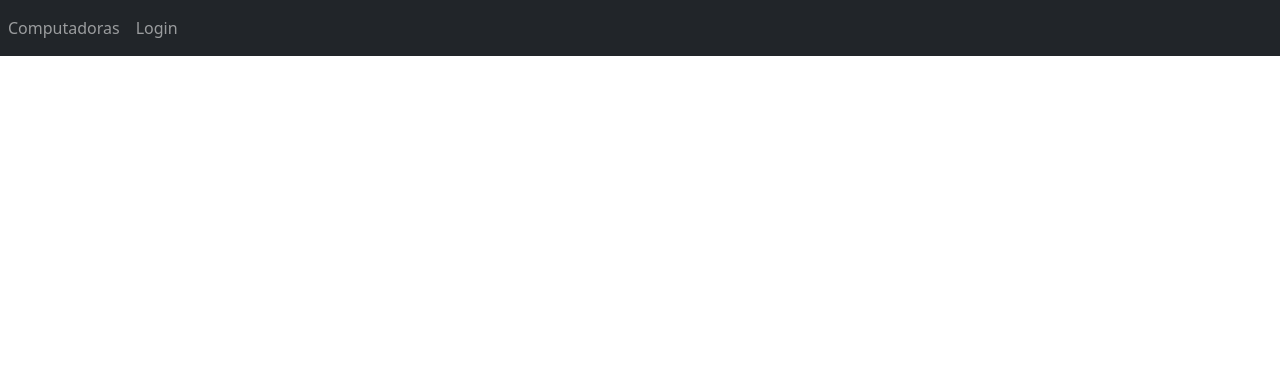
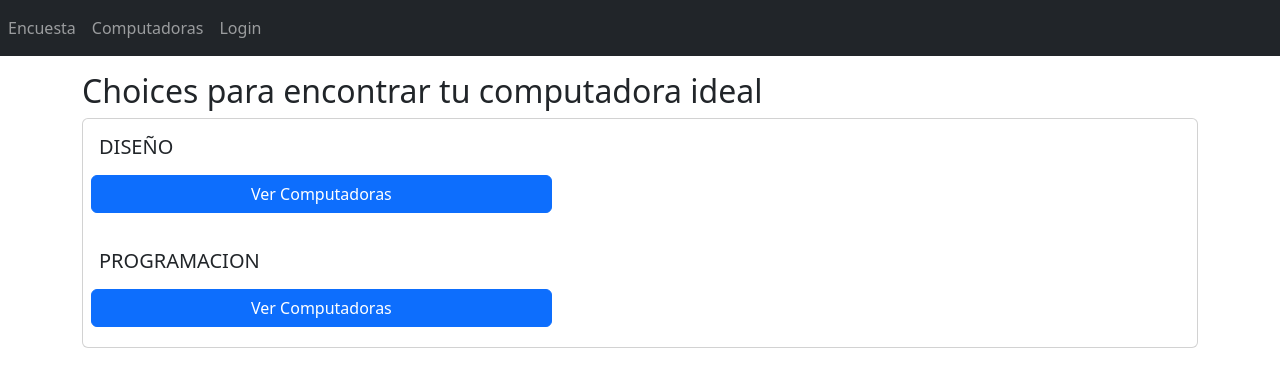
Before and after one commit to Gavilan99/asesoramiento_PC, a React (Create React App) app in the folder frontend/: page /encuesta in a window 1280 px wide. Shown: the top 386 px of the page. Built offline with nearby package versions, Linux system fonts and the light colour scheme.

Commit message:
frontend avance secciones
encuesta demo agregada, busqueda por otros campos agregados solo en text box

```diff
--- a/frontend/src/App.js
+++ b/frontend/src/App.js
@@ -7,7 +7,7 @@ import AgregarComentario from "./componentes/agregarComentario";
 import Computadora from "./componentes/computadoras";
 import ComputadorasList from "./componentes/computadoras-list";
 import Login from "./componentes/login";
-
+import Encuesta from "./componentes/encuesta";
 
 function App() {
 
@@ -34,6 +34,15 @@ function App() {
 
 
     <div className="navbar-nav mr-auto">
+
+
+    <li className="nav-item">
+        <Link to={"/encuesta"} className="nav-link">
+          Encuesta
+        </Link>
+
+      </li>
+
 
       <li className="nav-item">
         <Link to={"/computadoras"} className="nav-link">
@@ -83,6 +92,14 @@ function App() {
           <Login {...props} login={login} />
         )}
       />
+        <Route
+        path="/encuesta"
+        render={(props) => (
+          <Encuesta {...props} user={user} />
+        )}
+      />
+
+
     </Switch>
   </div>
 </div>
--- a/frontend/src/componentes/computadoras-list.js
+++ b/frontend/src/componentes/computadoras-list.js
@@ -7,7 +7,7 @@ const ComputadorasList = props => {
     const [buscarNombre, setBuscarNombre ] = useState("");
     const [buscarMarca, setBuscarMarca ] = useState("");
     const [buscarRAM, setBuscarRAM ] = useState("");
-
+    const [buscarDisco, setBuscarDisco ] = useState("");
 
 
 
@@ -123,6 +123,67 @@ const ComputadorasList = props => {
         </div>
 
 
+
+        <div className="input-group col-lg-4">
+          <input
+            type="text"
+            className="form-control"
+            placeholder="Buscar por Tipo de Disco"
+            value={buscarMarca}
+            onChange={onChangeSearchMarca}
+          />
+          <div className="input-group-append">
+            <button
+              className="btn btn-outline-secondary"
+              type="button"
+              onClick={findByBrand}
+            >
+              Buscar
+            </button>
+          </div>
+        </div>
+
+
+
+        <div className="input-group col-lg-4">
+          <input
+            type="text"
+            className="form-control"
+            placeholder="Buscar por tamaño del disco"
+            value={buscarMarca}
+            onChange={onChangeSearchMarca}
+          />
+          <div className="input-group-append">
+            <button
+              className="btn btn-outline-secondary"
+              type="button"
+              onClick={findByBrand}
+            >
+              Buscar
+            </button>
+          </div>
+        </div>
+
+        <div className="input-group col-lg-4">
+          <input
+            type="text"
+            className="form-control"
+            placeholder="Buscar por Sistema Operativo"
+            value={buscarMarca}
+            onChange={onChangeSearchMarca}
+          />
+          <div className="input-group-append">
+            <button
+              className="btn btn-outline-secondary"
+              type="button"
+              onClick={findByBrand}
+            >
+              Buscar
+            </button>
+          </div>
+        </div>
+
+
        </div>
 
 
@@ -156,7 +217,7 @@ const ComputadorasList = props => {
                     <a target="_blank" href={"https://www.google.com/maps/place/" + address} className="btn btn-primary col-lg-5 mx-1 mb-1">
                       Ver Mapa</a>
 
-                      <a target="_blank" href={computadora.url} className="btn btn-primary col-lg-5 mx-1 mb-1">
+                    <a target="_blank" href={computadora.url} className="btn btn-primary col-lg-5 mx-1 mb-1">
                       Ver Tienda</a>
                     </div>
 
--- /dev/null
+++ b/frontend/src/componentes/encuesta.js
@@ -0,0 +1,45 @@
+import React, { useState } from "react";
+
+
+const Encuesta = props => {
+
+
+
+    return (
+      <div className="App-sayname">
+
+        <h2 className="input-helper">
+        Choices para encontrar tu computadora ideal
+        </h2>
+
+       <div className="card">
+            <div className="card-body">
+            <h5 className="card-title">DISEÑO </h5>
+            <p className="card-text">
+            </p>
+            <div className="row">
+
+              <a target="_blank" href={"https://www.google.com/maps/place/" } className="btn btn-primary col-lg-5 mx-1 mb-1">
+                  Ver Computadoras</a>
+            </div>
+          </div>
+
+
+          <div className="card-body">
+            <h5 className="card-title">PROGRAMACION </h5>
+            <p className="card-text">
+            </p>
+            <div className="row">
+
+              <a target="_blank" href={"https://www.google.com/maps/place/" } className="btn btn-primary col-lg-5 mx-1 mb-1">
+                  Ver Computadoras</a>
+            </div>
+          </div>
+
+
+          </div>
+      </div>
+    )
+  }
+
+  export default Encuesta;
```
